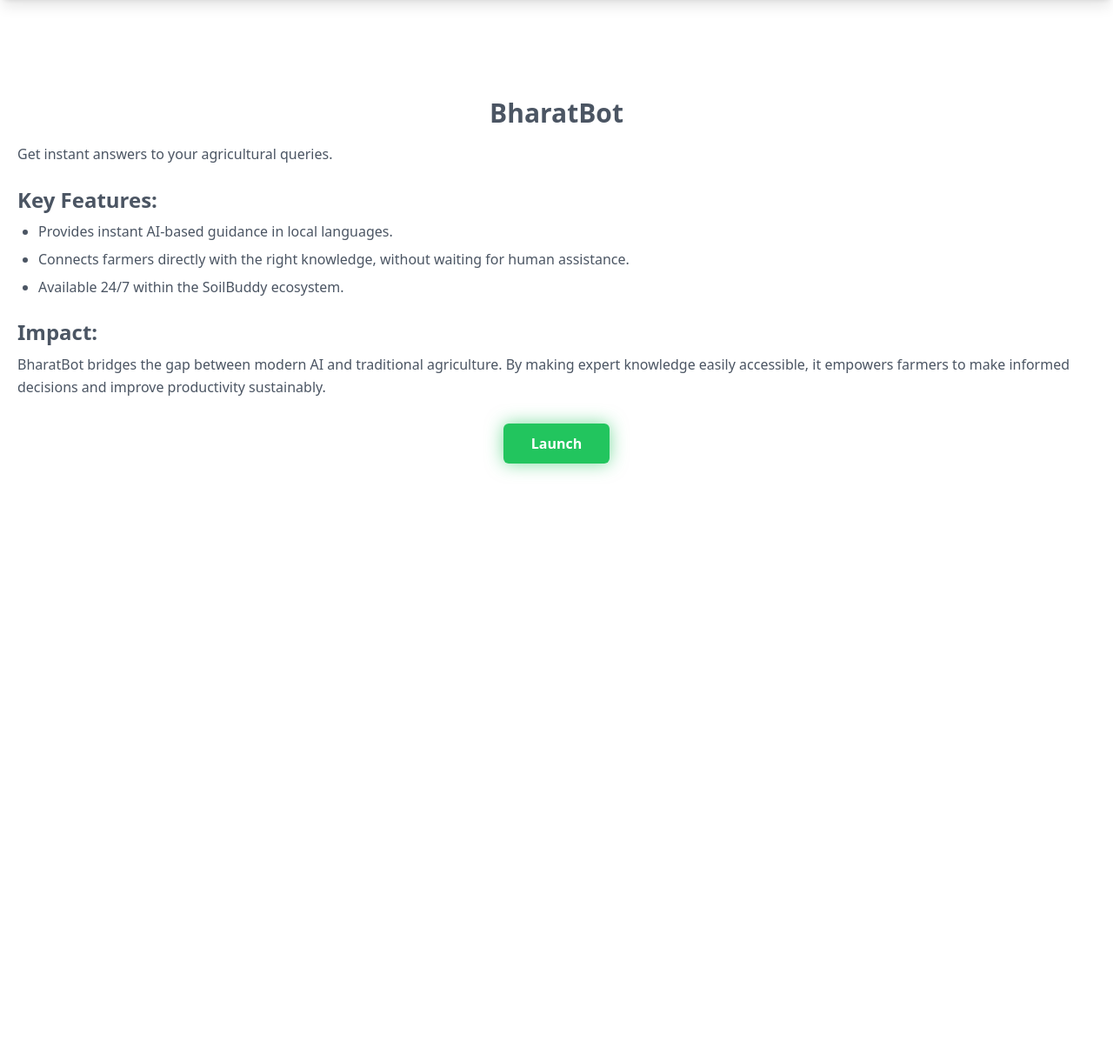
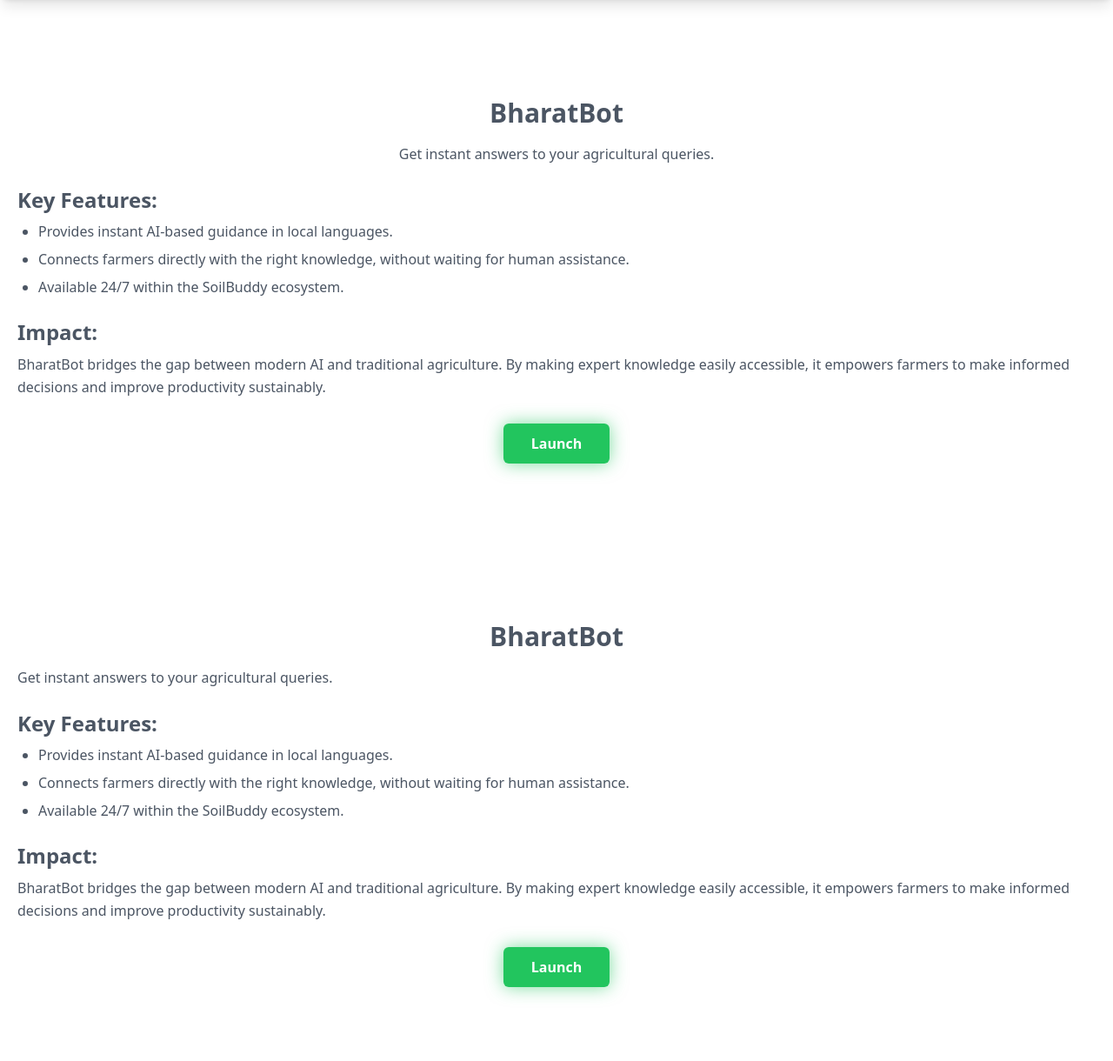
Before and after one commit to gamechangerfrombihar/SoilBuddy, a Flask app: page /bharatbot/desc in a window 1280 px wide. Shown: the part 80-1300 px from the top of the page at 87% size. Before the commit the page ends 626 px from the top, so only its background shows below. Run offline with Flask 3, Linux system fonts and the light colour scheme; some libraries are stand-ins or nearby versions.

Commit message:
Update BharatBot.html

```diff
--- a/templates/BharatBot.html
+++ b/templates/BharatBot.html
@@ -42,12 +42,57 @@
 
 <body class="light transition-all">
 
+  <!DOCTYPE html>
+<html lang="en">
+<head>
+  <meta charset="UTF-8" />
+  <meta name="viewport" content="width=device-width, initial-scale=1.0" />
+  <title>SoilBuddy - BharatBot</title>
+  <script src="https://cdn.tailwindcss.com"></script>
+  <style>
+    body {
+      transition: background-color 0.4s, color 0.4s;
+    }
+    body.light { background-color: #ffffff; color: #064e3b; }
+    body.dark { background-color: #0f172a; color: #ffffff; }
+
+    .navbar {
+      background-color: #065f46;
+      position: fixed;
+      top: 0; left: 0;
+      width: 100%;
+      z-index: 50;
+    }
+
+    .glow-btn {
+      box-shadow: 0 0 20px rgba(34,197,94,0.6);
+      transition: all 0.3s ease;
+    }
+    .glow-btn:hover {
+      transform: scale(1.05);
+      box-shadow: 0 0 25px rgba(34,197,94,0.9);
+    }
+
+    .logo-img {
+      width: 50px; height: 50px;
+      border-radius: 50%;
+      object-fit: cover;
+      background-color: #d1fae5;
+      padding: 4px; border: 2px solid #22c55e;
+    }
+
+    body.dark h1, body.dark h2, body.dark p, body.dark a { color: #ffffff !important; }
+    body.dark a.text-green-500 { color: #22c55e !important; }
+  </style>
+</head>
+
+<body class="light transition-all">
+
   <!-- Navbar -->
   <nav class="navbar text-white shadow-lg">
     <div class="container mx-auto flex flex-wrap p-5 flex-row items-center justify-between">
       <a href="/" class="flex title-font font-medium items-center mb-4 md:mb-0">
-      <img src="/templates/SoilBuddy Logo.png" alt="SoilBuddy Logo" class="h-10 w-auto">
-
+        <img src="/templates/SoilBuddy Logo.png" alt="SoilBuddy Logo" class="h-10 w-auto">
         <span class="text-2xl">SoilBuddy</span>
       </a>
       <button id="theme-toggle" class="text-white bg-green-500 border-0 py-1 px-4 focus:outline-none hover:bg-green-600 rounded-md text-sm glow-btn">
@@ -55,7 +100,52 @@
       </button>
     </div>
   </nav>
+
   <div class="pt-24"></div>
+
+  <!-- BharatBot Content -->
+  <section class="text-gray-600 body-font">
+    <div class="container px-5 py-24 mx-auto">
+      <h1 class="text-3xl font-semibold mb-4 text-center">BharatBot</h1>
+      <p class="leading-relaxed text-base mb-6 text-center">
+        Get instant answers to your agricultural queries.
+      </p>
+
+      <h2 class="text-2xl font-semibold mb-2">Key Features:</h2>
+      <ul class="list-disc pl-6 space-y-2">
+        <li>Provides instant AI-based guidance in local languages.</li>
+        <li>Connects farmers directly with the right knowledge, without waiting for human assistance.</li>
+        <li>Available 24/7 within the SoilBuddy ecosystem.</li>
+      </ul>
+
+      <h2 class="text-2xl font-semibold mt-6 mb-2">Impact:</h2>
+      <p class="leading-relaxed text-base">
+        BharatBot bridges the gap between modern AI and traditional agriculture.
+        By making expert knowledge easily accessible, it empowers farmers to make informed decisions
+        and improve productivity sustainably.
+      </p>
+
+      <!-- Launch Button -->
+      <div class="mt-10 text-center">
+        <a href="https://bharatbot-2a7793.zapier.app" target="_blank"
+           class="bg-green-500 text-white py-3 px-8 rounded-md glow-btn hover:bg-green-600 font-semibold">
+          Launch
+        </a>
+      </div>
+    </div>
+  </section>
+
+  <script>
+    const body = document.body;
+    const toggleBtn = document.getElementById('theme-toggle');
+    toggleBtn.addEventListener('click', () => {
+      body.classList.toggle('dark');
+      body.classList.toggle('light');
+    });
+  </script>
+</body>
+</html>
+
 
   <!-- BharatBot Content -->
   <section class="text-gray-600 body-font">
```
